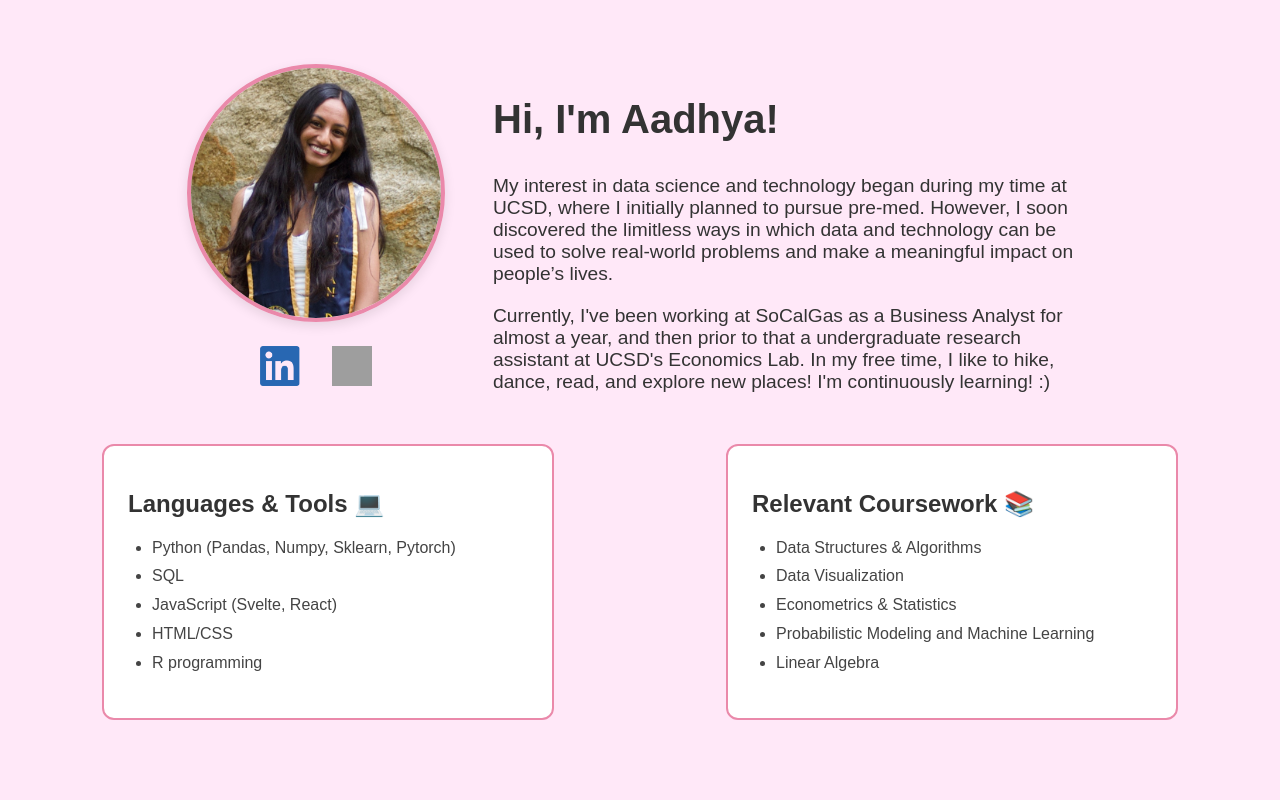
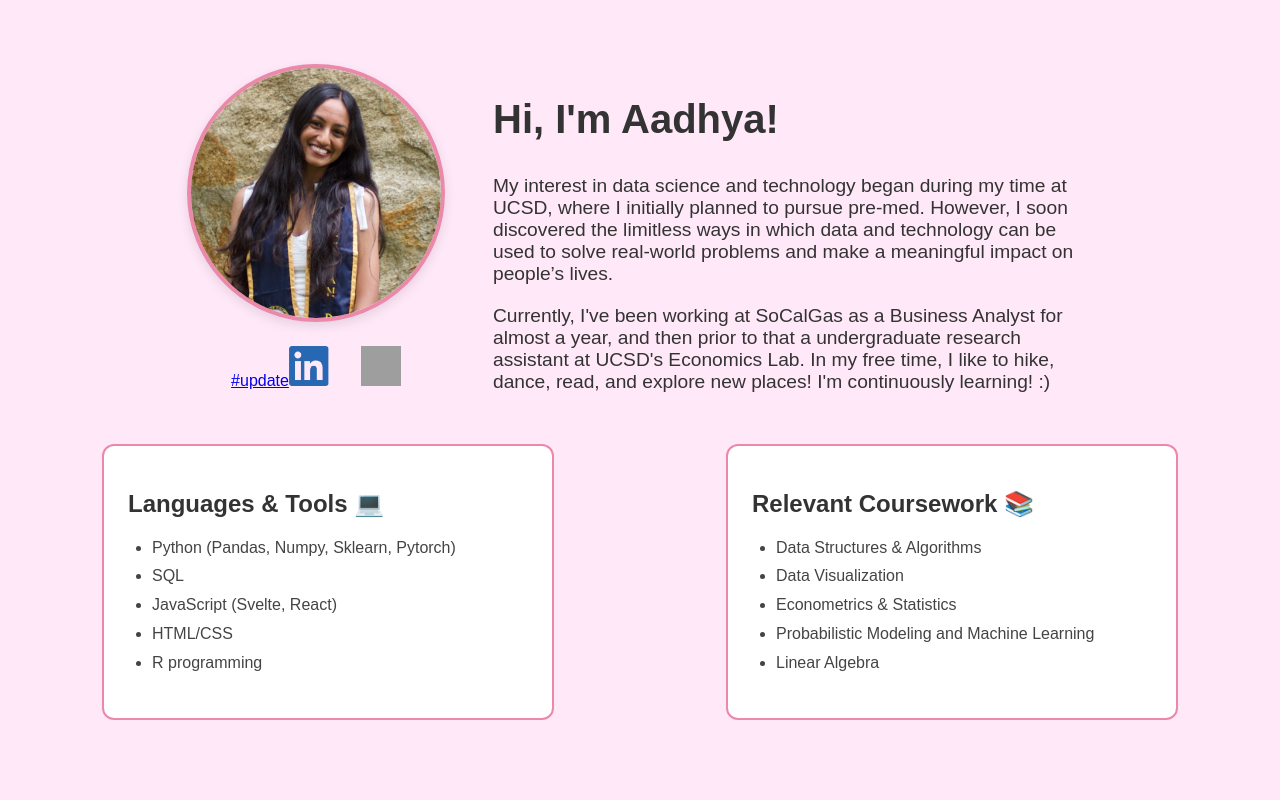
Before and after one commit to aadhyanav/my-portfolio, a React (Create React App) app: page / in a window 1280 px wide. Shown: the top 800 px of the page. Built offline with nearby package versions, Linux system fonts and the light colour scheme; grey boxes are pictures that could not be loaded.

Commit message:
fix linkedin

```diff
--- a/src/components/About.js
+++ b/src/components/About.js
@@ -7,7 +7,7 @@
         <div className="about-image-section">
     <img src="/aadhya.jpg" alt="Aadhya" className="about-image" />
     <div className="social-links">
-      <a href="https://www.linkedin.com/in/aadhya-naveen-a87a96268/" target="_blank" rel="noopener noreferrer">
+      <a href="https://www.linkedin.com/in/aadhya-naveen-a87a96268/" target="_blank" rel="noopener noreferrer"> #update
         <img src="/linkedin.png" alt="LinkedIn" />
       </a>
       <a href="https://github.com/aadhyanav/" target="_blank" rel="noopener noreferrer">
```
